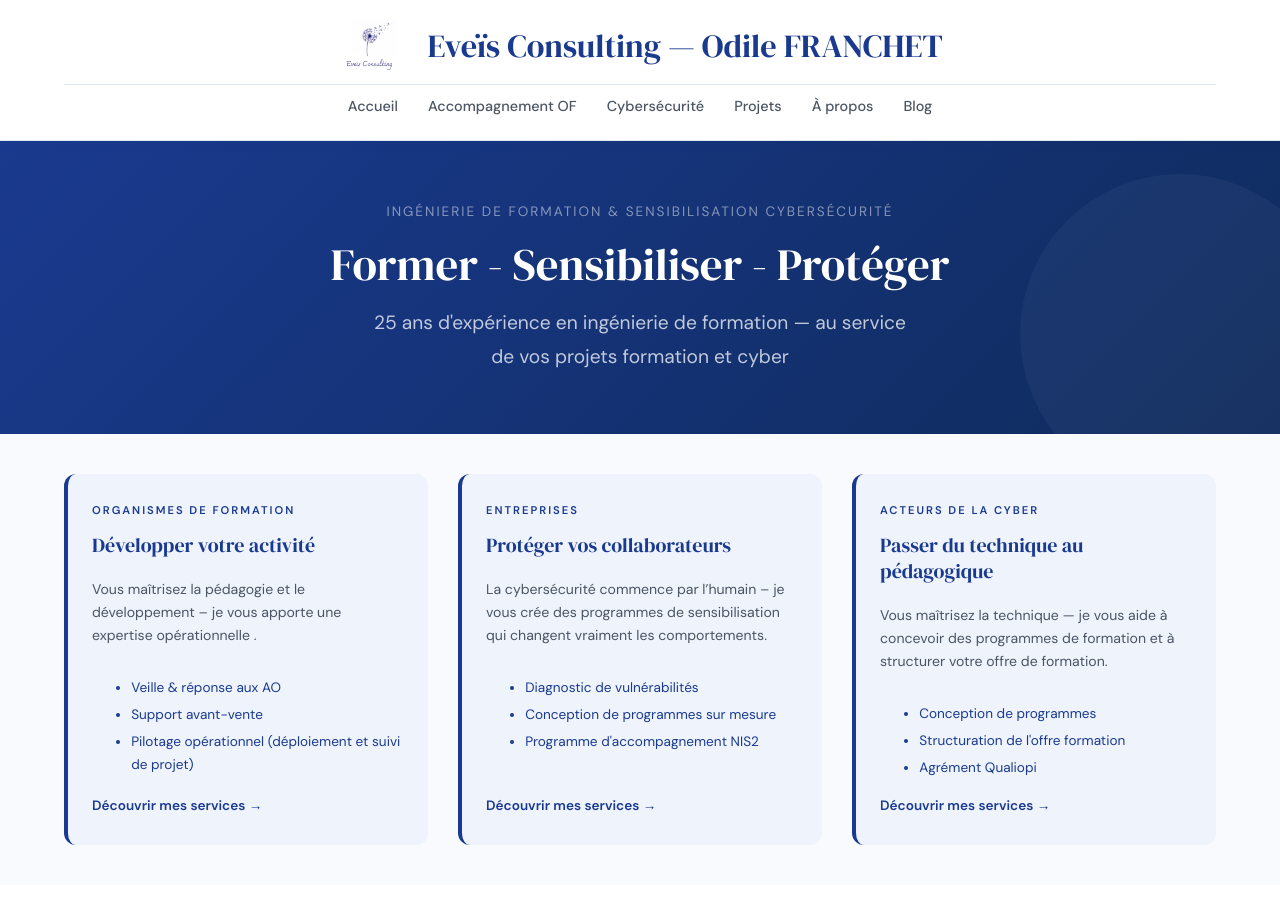
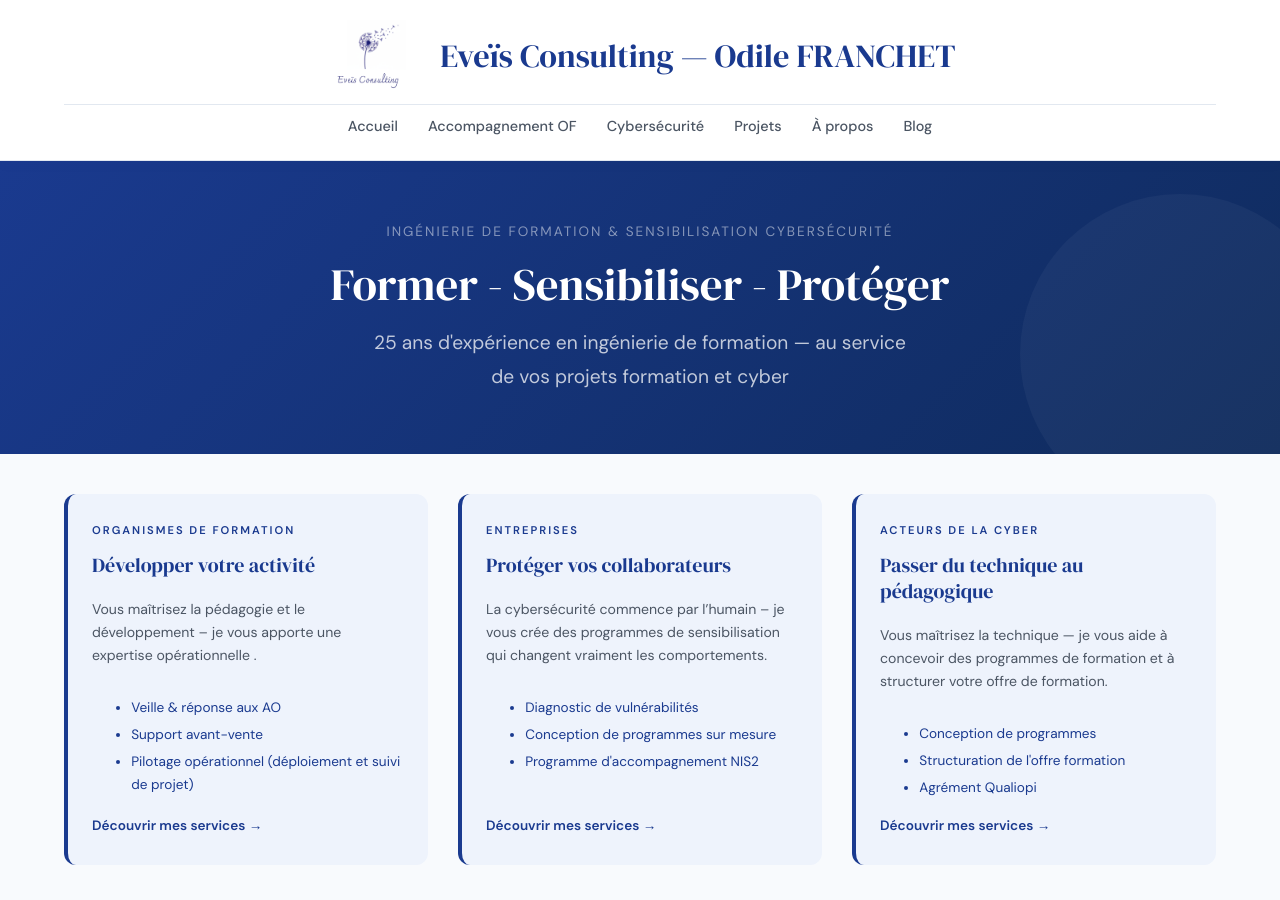
Before and after one commit to ofranchet73/eveis-consulting, a Jekyll site: the page built from index.html, in a window 1280 px wide and 900 px high. Built offline with Jekyll 4.4.1, drawn with Linux system fonts in a browser that asks for light colours.

Commit message:
Update default.html

```diff
--- a/_layouts/default.html
+++ b/_layouts/default.html
@@ -15,7 +15,7 @@
     <div class="header-inner">
       <!-- Logo + titre centrés -->
      <div style="display: flex; justify-content: center; align-items: center; gap: 14px; margin-bottom: 8px;">
-  <img src="{{ '/images/logo_eveis1.png' | relative_url }}" alt="Eveïs Consulting" style="height:60px; width:auto; display:block;">
+  <img src="{{ '/images/logo_eveis1.png' | relative_url }}" alt="Eveïs Consulting" style="height:80px; width:auto; display:block;">
   <a class="site-title" href="{{ '/' | relative_url }}">{{ site.title }}</a>
 </div>
       <!-- Navigation (onglets) en dessous -->
```
